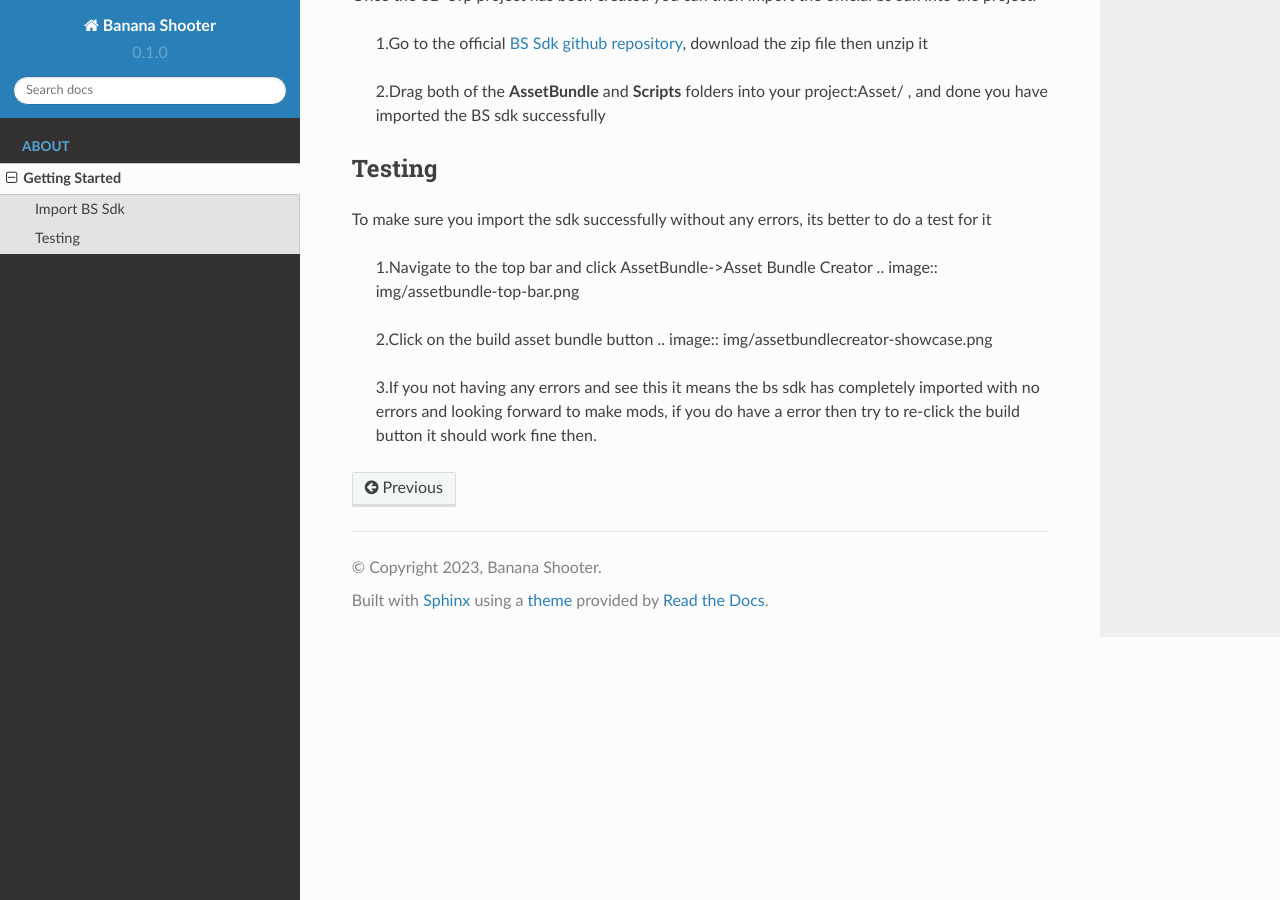
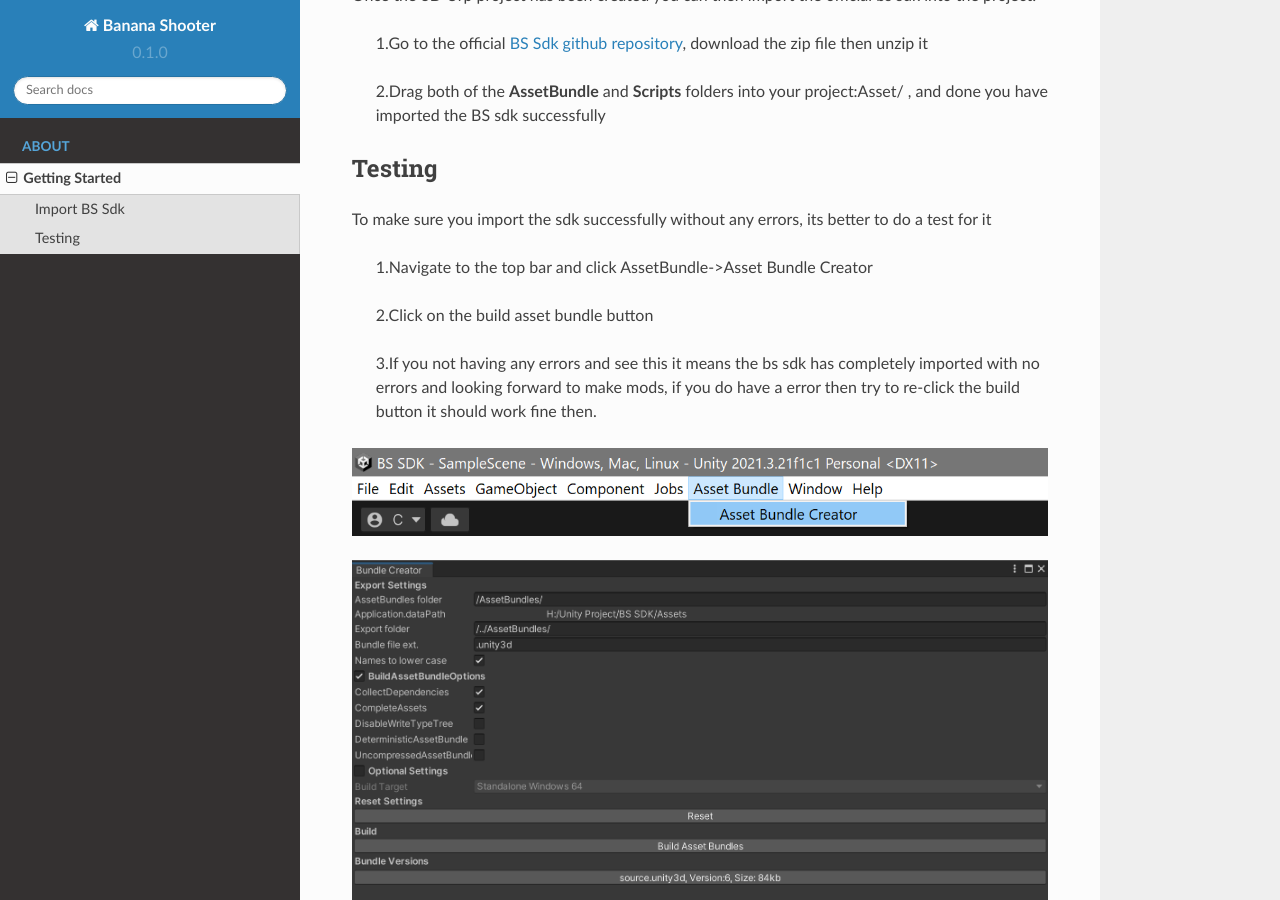
Before and after one commit to CodingDaniel1/bs-docs, a Sphinx documentation site: the page built from docs/source/about/getting-started.rst, in a window 1280 px wide and 900 px high, scrolled down 741 px. Built offline with Sphinx 7.4.7 and the Read the Docs theme 2.0.0, drawn with Linux system fonts in a browser that asks for light colours.

Commit message:
Update getting-started.rst

```diff
--- a/docs/source/about/getting-started.rst
+++ b/docs/source/about/getting-started.rst
@@ -24,9 +24,11 @@
 To make sure you import the sdk successfully without any errors, its better to do a test for it
 
   1.Navigate to the top bar and click AssetBundle->Asset Bundle Creator
-  .. image:: img/assetbundle-top-bar.png
 
   2.Click on the build asset bundle button
-  .. image:: img/assetbundlecreator-showcase.png
 
   3.If you not having any errors and see this it means the bs sdk has completely imported with no errors and looking forward to make mods, if you do have a error then try to re-click the build button it should work fine then.
+
+.. image:: img/assetbundle-top-bar.png
+
+.. image:: img/assetbundlecreator-showcase.png
```
